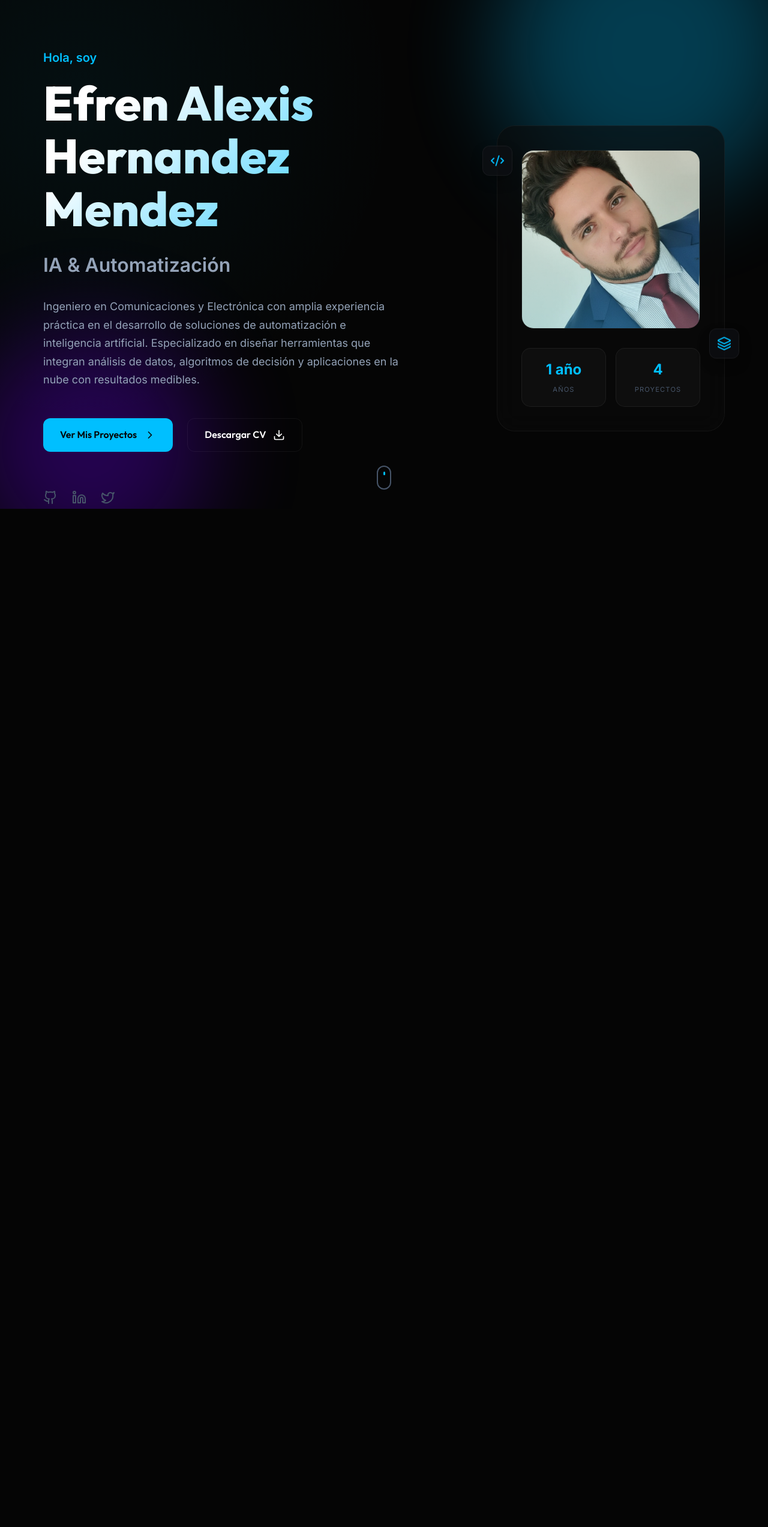
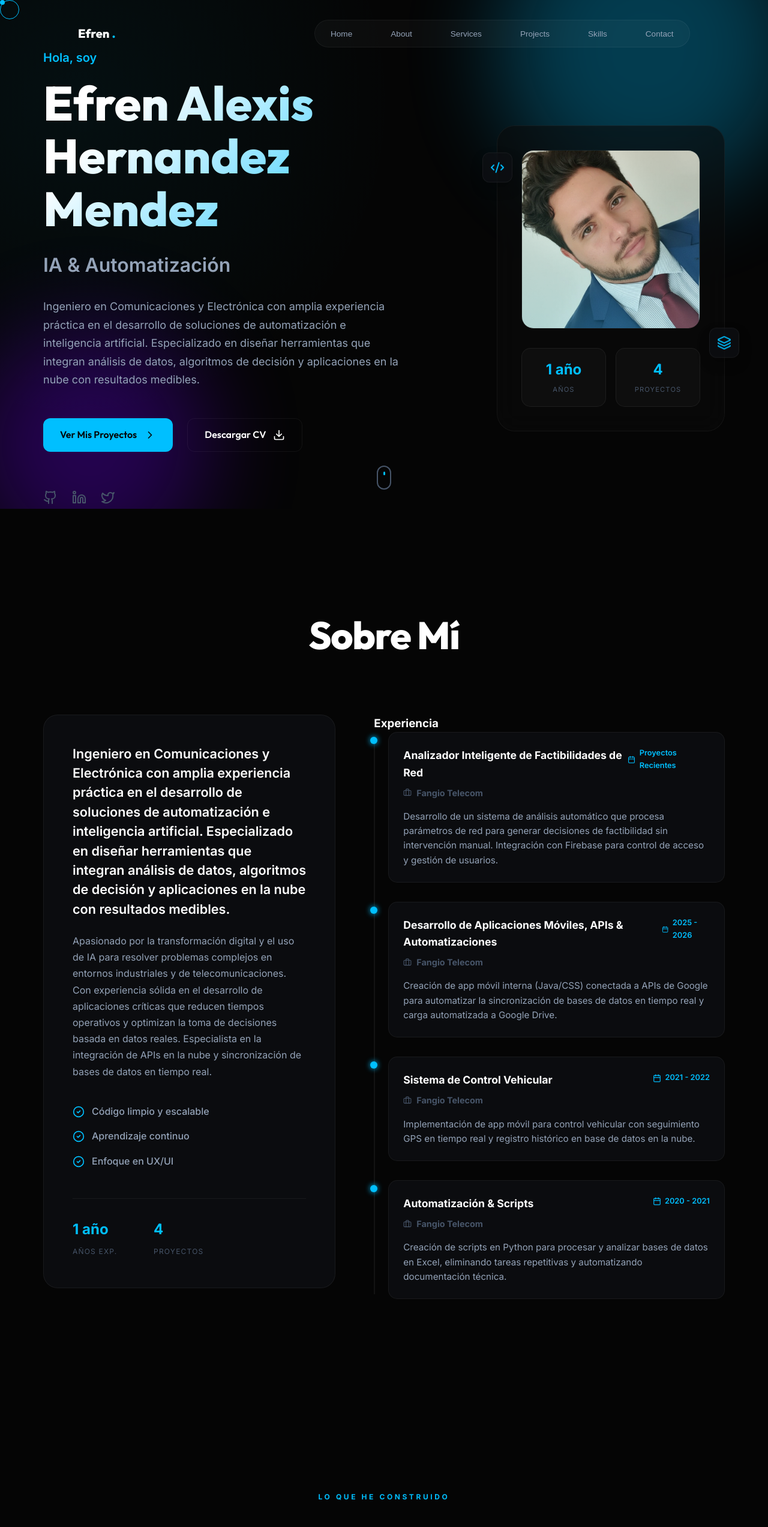
Before and after one commit to efren1998-lan/Portafolio-, a React (Vite) app: page / in a window 1280 px wide. Shown: the top 2545 px of the page at 60% size. Before the commit the page ends 848 px from the top, so only its background shows below. Built offline with nearby package versions, Linux system fonts and the light colour scheme.

Commit message:
Update App.tsx

```diff
--- a/src/App.tsx
+++ b/src/App.tsx
@@ -1,10 +1,35 @@
+import { useEffect, useState } from 'react'
 import './App.css'
+import SiteHeader from './components/SiteHeader.tsx'
 import Hero from './components/Hero.tsx'
+import About from './components/About.tsx'
+import Projects from './components/Projects.tsx'
+import Skills from './components/Skills.tsx'
+import Services from './components/Services.tsx'
+import Contact from './components/Contact.tsx'
+import Footer from './components/Footer.tsx'
+import CustomCursor from './components/CustomCursor.tsx'
 
 function App() {
+  const [isScrolled, setIsScrolled] = useState(false)
+  useEffect(() => {
+    const handleScroll = () => {
+      setIsScrolled(window.scrollY > 50)
+    }
+    window.addEventListener('scroll', handleScroll, { passive: true })
+    return () => window.removeEventListener('scroll', handleScroll)
+  }, [])
   return (
     <div className="app">
+      <CustomCursor />
+      <SiteHeader isScrolled={isScrolled} />
       <Hero />
+      <About />
+      <Projects />
+      <Skills />
+      <Services />
+      <Contact />
+      <Footer />
     </div>
   )
 }
```
